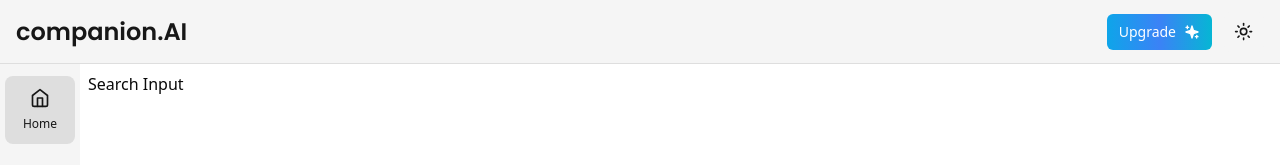
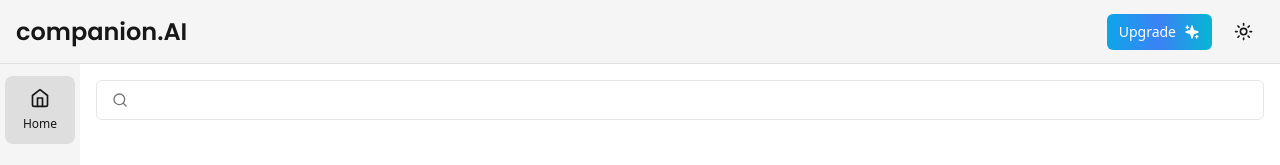
Before and after one commit to tanayvaswani/companion-ai, a Next.js app: page / in a window 1280 px wide. Shown: the top 165 px of the page. Built offline with nearby package versions, Linux system fonts and the light colour scheme.

Commit message:
feat: search input skeleton

```diff
--- a/app/(root)/(routes)/page.tsx
+++ b/app/(root)/(routes)/page.tsx
@@ -2,7 +2,7 @@ import SearchInput from "@/components/search-input";
 
 const RootPage = () => {
   return (
-    <main className="h-full p-2 space-y-4">
+    <main className="h-full p-4 space-y-2">
       <SearchInput />
     </main>
   );
--- a/components/search-input.tsx
+++ b/components/search-input.tsx
@@ -1,9 +1,16 @@
+'use client';
+
+import { Search } from "lucide-react";
+
+import { Input } from "@/components/ui/input";
+
 const SearchInput = () => {
-    return (
-        <div>
-            Search Input
-        </div>
-     );
-}
+  return (
+    <div className="relative">
+      <Search className="absolute h-4 w-4 top-3 left-4 text-muted-foreground" />
+      <Input />
+    </div>
+  );
+};
 
 export default SearchInput;
```
